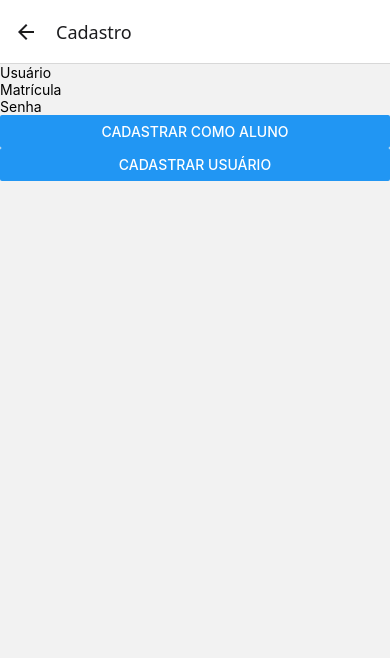
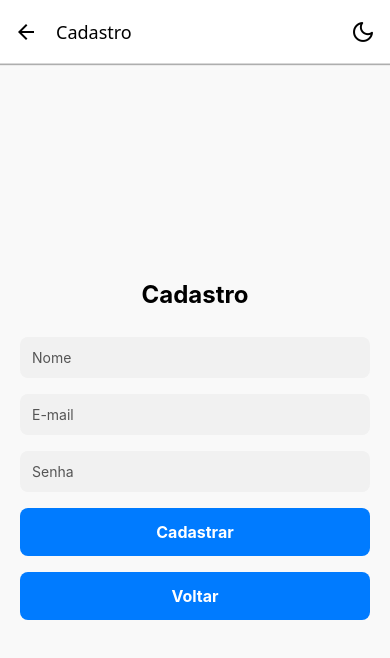
Before and after one commit to GustavoTavaresDosSantos/ticket-system, a React Native app in the folder app/: screen /RegisterScreen in a window 390 px wide. Shown: the top 658 px of the page. Built offline with nearby package versions, Linux system fonts and the light colour scheme.

Commit message:
Dia Feito
Muitas coisas feitas, não lembro.

```diff
--- a/app/App.js
+++ b/app/App.js
@@ -1,7 +1,11 @@
+import React from "react";
+import { TouchableOpacity } from "react-native";
+import { Provider, useSelector, useDispatch } from "react-redux";
+import { store } from "./src/store/store";
+import { toggleTheme } from "./src/store/themeSlice";
 import { NavigationContainer } from "@react-navigation/native";
 import { createNativeStackNavigator } from "@react-navigation/native-stack";
-import { Provider } from "react-redux";
-import { store } from "./src/store/store";
+import { Feather } from "@expo/vector-icons";
 
 import ChooseRoleScreen from "./src/screens/ChooseRoleScreen";
 import StudentLoginScreen from "./src/screens/students/LoginScreen";
@@ -10,11 +14,40 @@ import RegisterScreen from "./src/screens/admins/RegisterScreen";
 
 const Stack = createNativeStackNavigator();
 
-export default function App() {
+function AppNavigator() {
+  const dispatch = useDispatch();
+  const themeState = useSelector((state) => state.theme);
+  const currentTheme = themeState.theme;
+  const colors = themeState.colors[currentTheme];
+
   return (
-    <Provider store={store}>
     <NavigationContainer>
-        <Stack.Navigator initialRouteName="ChooseRole">
+      <Stack.Navigator
+        screenOptions={{
+          headerStyle: {
+            backgroundColor: colors.header,
+            shadowColor: colors.text,
+            shadowOffset: { width: 0, height: 1 },
+            shadowOpacity: 0.3,
+            shadowRadius: 1,
+            elevation: 3,
+          },
+          headerTintColor: colors.text,
+          contentStyle: { backgroundColor: colors.body },
+          headerRight: () => (
+            <TouchableOpacity
+              style={{ marginRight: 15 }}
+              onPress={() => dispatch(toggleTheme())}
+            >
+              <Feather
+                name={currentTheme === "light" ? "moon" : "sun"}
+                size={24}
+                color={colors.text}
+              />
+            </TouchableOpacity>
+          ),
+        }}
+      >
         <Stack.Screen
           name="ChooseRole"
           component={ChooseRoleScreen}
@@ -37,6 +70,13 @@ export default function App() {
         />
       </Stack.Navigator>
     </NavigationContainer>
+  );
+}
+
+export default function App() {
+  return (
+    <Provider store={store}>
+      <AppNavigator />
     </Provider>
   );
 }
--- /dev/null
+++ b/app/src/components/CustomButton.jsx
@@ -0,0 +1,32 @@
+import React from "react";
+import { TouchableOpacity, Text, StyleSheet } from "react-native";
+import { useSelector } from "react-redux";
+
+export default function CustomButton({ title, onPress }) {
+  const theme = useSelector((state) => state.theme.theme);
+  const isDark = theme === "dark";
+
+  return (
+    <TouchableOpacity
+      style={[styles.button, { backgroundColor: isDark ? "#333" : "#007BFF" }]}
+      onPress={onPress}
+    >
+      <Text style={[styles.text, { color: isDark ? "#fff" : "#fff" }]}>
+        {title}
+      </Text>
+    </TouchableOpacity>
+  );
+}
+
+const styles = StyleSheet.create({
+  button: {
+    padding: 14,
+    borderRadius: 8,
+    marginVertical: 8,
+    alignItems: "center",
+  },
+  text: {
+    fontSize: 16,
+    fontWeight: "bold",
+  },
+});
--- /dev/null
+++ b/app/src/components/CustomInput.jsx
@@ -0,0 +1,40 @@
+import React from "react";
+import { TextInput, StyleSheet } from "react-native";
+import { useSelector } from "react-redux";
+
+export default function CustomInput({
+  placeholder,
+  secureTextEntry,
+  value,
+  onChangeText,
+  keyboardType,
+}) {
+  const theme = useSelector((state) => state.theme.theme);
+  const isDark = theme === "dark";
+
+  return (
+    <TextInput
+      style={[
+        styles.input,
+        {
+          backgroundColor: isDark ? "#444" : "#f1f1f1",
+          color: isDark ? "#fff" : "#000",
+        },
+      ]}
+      placeholder={placeholder}
+      placeholderTextColor={isDark ? "#aaa" : "#555"}
+      secureTextEntry={secureTextEntry}
+      value={value}
+      onChangeText={onChangeText}
+      keyboardType={keyboardType}
+    />
+  );
+}
+
+const styles = StyleSheet.create({
+  input: {
+    padding: 12,
+    borderRadius: 8,
+    marginVertical: 8,
+  },
+});
--- /dev/null
+++ b/app/src/components/CustomText.jsx
@@ -0,0 +1,20 @@
+import React from "react";
+import { Text, StyleSheet } from "react-native";
+import { useSelector } from "react-redux";
+
+export default function CustomText({ children, style }) {
+  const theme = useSelector((state) => state.theme.theme);
+  const isDark = theme === "dark";
+
+  return (
+    <Text style={[styles.text, { color: isDark ? "#fff" : "#000" }, style]}>
+      {children}
+    </Text>
+  );
+}
+
+const styles = StyleSheet.create({
+  text: {
+    fontSize: 16,
+  },
+});
--- a/app/src/screens/ChooseRoleScreen.jsx
+++ b/app/src/screens/ChooseRoleScreen.jsx
@@ -1,17 +1,46 @@
 import React from "react";
-import { View, Button } from "react-native";
+import { View, StyleSheet } from "react-native";
+import CustomButton from "../components/CustomButton";
+import CustomText from "../components/CustomText";
+import { useSelector } from "react-redux";
 
 export default function ChooseRoleScreen({ navigation }) {
+  const themeState = useSelector((state) => state.theme);
+  const currentTheme = themeState.theme;
+  const colors = themeState.colors[currentTheme];
+
   return (
-    <View>
-      <Button
+    <View style={[styles.container, { backgroundColor: colors.body }]}>
+      <CustomText style={[styles.title, { color: colors.text }]}>
+        Escolha seu Perfil
+      </CustomText>
+
+      <CustomButton
         title="Login Aluno"
         onPress={() => navigation.navigate("StudentLogin")}
+        color={colors.accent}
+        textColor={colors.text}
       />
-      <Button
+      <CustomButton
         title="Login Admin"
         onPress={() => navigation.navigate("AdminLogin")}
+        color={colors.accent}
+        textColor={colors.text}
       />
     </View>
   );
 }
+
+const styles = StyleSheet.create({
+  container: {
+    flex: 1,
+    justifyContent: "center",
+    alignItems: "center",
+    padding: 20,
+  },
+  title: {
+    fontSize: 22,
+    fontWeight: "bold",
+    marginBottom: 20,
+  },
+});
--- a/app/src/screens/admins/LoginScreen.jsx
+++ b/app/src/screens/admins/LoginScreen.jsx
@@ -1,77 +1,57 @@
-import React from "react";
-import { View, TextInput, Button, Text } from "react-native";
-import { Formik } from "formik";
-import * as Yup from "yup";
-import AsyncStorage from "@react-native-async-storage/async-storage";
+import React, { useState } from "react";
+import { View, StyleSheet } from "react-native";
+import CustomInput from "../../components/CustomInput";
+import CustomButton from "../../components/CustomButton";
+import CustomText from "../../components/CustomText";
+import { useSelector } from "react-redux";
 
-const loginSchema = Yup.object().shape({
-  username: Yup.string().required("Usuário obrigatório"),
-  password: Yup.string().required("Senha obrigatória"),
-});
+export default function AdminLoginScreen({ navigation }) {
+  const theme = useSelector((state) => state.theme.theme);
+  const isDark = theme === "dark";
 
-export default function LoginScreen({ navigation }) {
-  const handleLogin = async (values) => {
-    try {
-      const storedUsers = await AsyncStorage.getItem("users");
-      const users = storedUsers ? JSON.parse(storedUsers) : [];
+  const [user, setUser] = useState("");
+  const [password, setPassword] = useState("");
 
-      const admin = users.find(
-        (u) =>
-          u.username === values.username &&
-          u.password === values.password &&
-          u.role === "admin"
-      );
-
-      if (admin) {
-        alert("Login bem-sucedido!");
-        navigation.navigate("RegisterScreen");
-      } else {
-        alert("Usuário ou senha incorretos.");
-      }
-    } catch (error) {
-      console.log("Erro ao fazer login:", error);
-    }
+  const handleLogin = () => {
+    console.log(`Admin logando: ${user}`);
   };
 
   return (
-    <Formik
-      initialValues={{ username: "", password: "" }}
-      validationSchema={loginSchema}
-      onSubmit={handleLogin}
+    <View
+      style={[
+        styles.container,
+        { backgroundColor: isDark ? "#121212" : "#f9f9f9" },
+      ]}
     >
-      {({
-        handleChange,
-        handleBlur,
-        handleSubmit,
-        values,
-        errors,
-        touched,
-      }) => (
-        <View>
-          <TextInput
-            placeholder="Usuário"
-            onChangeText={handleChange("username")}
-            onBlur={handleBlur("username")}
-            value={values.username}
-          />
-          {touched.username && errors.username && (
-            <Text>{errors.username}</Text>
-          )}
+      <CustomText style={styles.title}>Login Admin</CustomText>
 
-          <TextInput
-            placeholder="Senha"
-            secureTextEntry
-            onChangeText={handleChange("password")}
-            onBlur={handleBlur("password")}
-            value={values.password}
-          />
-          {touched.password && errors.password && (
-            <Text>{errors.password}</Text>
-          )}
+      <CustomInput placeholder="Usuário" value={user} onChangeText={setUser} />
+      <CustomInput
+        placeholder="Senha"
+        secureTextEntry
+        value={password}
+        onChangeText={setPassword}
+      />
 
-          <Button title="Login Admin" onPress={handleSubmit} />
-        </View>
-      )}
-    </Formik>
+      <CustomButton title="Entrar" onPress={handleLogin} />
+      <CustomButton
+        title="Cadastrar"
+        onPress={() => navigation.navigate("RegisterScreen")}
+      />
+    </View>
   );
 }
+
+const styles = StyleSheet.create({
+  container: {
+    flex: 1,
+    justifyContent: "center",
+    padding: 20,
+  },
+  title: {
+    fontSize: 24,
+    fontWeight: "bold",
+    marginBottom: 20,
+    textAlign: "center",
+  },
+});
--- a/app/src/screens/admins/RegisterScreen.jsx
+++ b/app/src/screens/admins/RegisterScreen.jsx
@@ -1,117 +1,61 @@
-import React from "react";
-import { View, TextInput, Button, Text, Alert } from "react-native";
-import { Formik } from "formik";
-import * as Yup from "yup";
-import AsyncStorage from "@react-native-async-storage/async-storage";
-
-const cadastroSchema = Yup.object().shape({
-  username: Yup.string()
-    .required("Usuário obrigatório")
-    .min(3, "Usuário muito curto"),
-  matricula: Yup.string()
-    .length(8, "A matrícula deve ter exatamente 8 dígitos")
-    .matches(/^\d+$/, "A matrícula deve conter apenas números")
-    .required("Matrícula obrigatória"),
-  senha: Yup.string().required("Senha obrigatória").min(6, "Senha muito curta"),
-  papel: Yup.string().oneOf(["student", "admin"]).required(),
-});
+import React, { useState } from "react";
+import { View, StyleSheet } from "react-native";
+import CustomInput from "../../components/CustomInput";
+import CustomButton from "../../components/CustomButton";
+import CustomText from "../../components/CustomText";
+import { useSelector } from "react-redux";
 
 export default function RegisterScreen({ navigation }) {
-  const handleRegister = async (values, { resetForm }) => {
-    try {
-      const storedUsers = await AsyncStorage.getItem("users");
-      const users = storedUsers ? JSON.parse(storedUsers) : [];
+  const theme = useSelector((state) => state.theme.theme);
+  const isDark = theme === "dark";
 
-      const existeUsuario = users.find(
-        (u) =>
-          u.matricula === values.matricula || u.username === values.username
-      );
-      if (existeUsuario) {
-        Alert.alert("Erro", "Matrícula ou usuário já cadastrado.");
-        return;
-      }
+  const [name, setName] = useState("");
+  const [email, setEmail] = useState("");
+  const [password, setPassword] = useState("");
 
-      users.push({
-        username: values.username,
-        matricula: values.matricula,
-        password: values.senha,
-        role: values.papel,
-      });
-
-      await AsyncStorage.setItem("users", JSON.stringify(users));
-      Alert.alert("Sucesso", "Usuário cadastrado com sucesso!");
-      resetForm();
-    } catch (error) {
-      console.log("Erro ao cadastrar usuário:", error);
-    }
+  const handleRegister = () => {
+    console.log(`Cadastro: ${name}, ${email}`);
   };
 
   return (
-    <Formik
-      initialValues={{
-        username: "",
-        matricula: "",
-        senha: "",
-        papel: "student",
-      }}
-      validationSchema={cadastroSchema}
-      onSubmit={handleRegister}
+    <View
+      style={[
+        styles.container,
+        { backgroundColor: isDark ? "#121212" : "#f9f9f9" },
+      ]}
     >
-      {({
-        handleChange,
-        handleBlur,
-        handleSubmit,
-        values,
-        errors,
-        touched,
-        setFieldValue,
-      }) => (
-        <View>
-          <TextInput
-            placeholder="Usuário"
-            onChangeText={handleChange("username")}
-            onBlur={handleBlur("username")}
-            value={values.username}
-          />
-          {touched.username && errors.username && (
-            <Text>{errors.username}</Text>
-          )}
+      <CustomText style={styles.title}>Cadastro</CustomText>
 
-          <TextInput
-            placeholder="Matrícula"
-            keyboardType="numeric"
-            onChangeText={handleChange("matricula")}
-            onBlur={handleBlur("matricula")}
-            value={values.matricula}
-          />
-          {touched.matricula && errors.matricula && (
-            <Text>{errors.matricula}</Text>
-          )}
+      <CustomInput placeholder="Nome" value={name} onChangeText={setName} />
+      <CustomInput
+        placeholder="E-mail"
+        keyboardType="email-address"
+        value={email}
+        onChangeText={setEmail}
+      />
+      <CustomInput
+        placeholder="Senha"
+        secureTextEntry
+        value={password}
+        onChangeText={setPassword}
+      />
 
-          <TextInput
-            placeholder="Senha"
-            secureTextEntry
-            onChangeText={handleChange("senha")}
-            onBlur={handleBlur("senha")}
-            value={values.senha}
-          />
-          {touched.senha && errors.senha && <Text>{errors.senha}</Text>}
-
-          <Button
-            title={`Cadastrar como ${
-              values.papel === "student" ? "Aluno" : "Admin"
-            }`}
-            onPress={() =>
-              setFieldValue(
-                "papel",
-                values.papel === "student" ? "admin" : "student"
-              )
-            }
-          />
-
-          <Button title="Cadastrar Usuário" onPress={handleSubmit} />
-        </View>
-      )}
-    </Formik>
+      <CustomButton title="Cadastrar" onPress={handleRegister} />
+      <CustomButton title="Voltar" onPress={() => navigation.goBack()} />
+    </View>
   );
 }
+
+const styles = StyleSheet.create({
+  container: {
+    flex: 1,
+    justifyContent: "center",
+    padding: 20,
+  },
+  title: {
+    fontSize: 24,
+    fontWeight: "bold",
+    marginBottom: 20,
+    textAlign: "center",
+  },
+});
--- a/app/src/store/themeSlice.js
+++ b/app/src/store/themeSlice.js
@@ -3,17 +3,28 @@ import { createSlice } from "@reduxjs/toolkit";
 const themeSlice = createSlice({
   name: "theme",
   initialState: {
-    mode: "light",
+    theme: "light",
+    colors: {
+      light: {
+        header: "#ffffff",
+        body: "#f2f2f2",
+        text: "#000000",
+        accent: "#007bff",
+      },
+      dark: {
+        header: "#121212",
+        body: "#1E1E1E",
+        text: "#ffffff",
+        accent: "#4da6ff",
+      },
+    },
   },
   reducers: {
     toggleTheme: (state) => {
-      state.mode = state.mode === "light" ? "dark" : "light";
-    },
-    setTheme: (state, action) => {
-      state.mode = action.payload;
+      state.theme = state.theme === "light" ? "dark" : "light";
     },
   },
 });
 
-export const { toggleTheme, setTheme } = themeSlice.actions;
+export const { toggleTheme } = themeSlice.actions;
 export default themeSlice.reducer;
```
Lines whose indentation alone changed are shown as unchanged.
